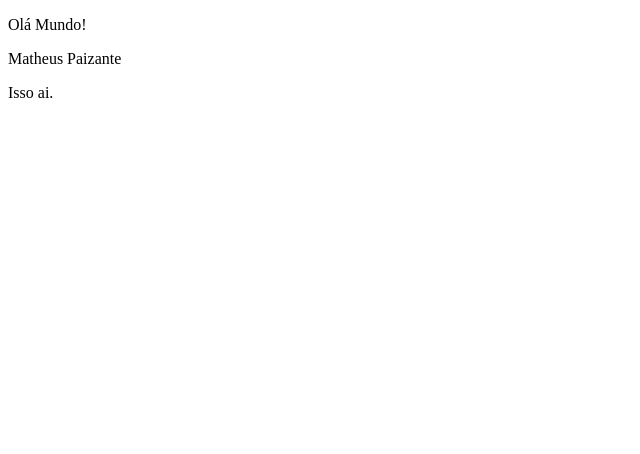
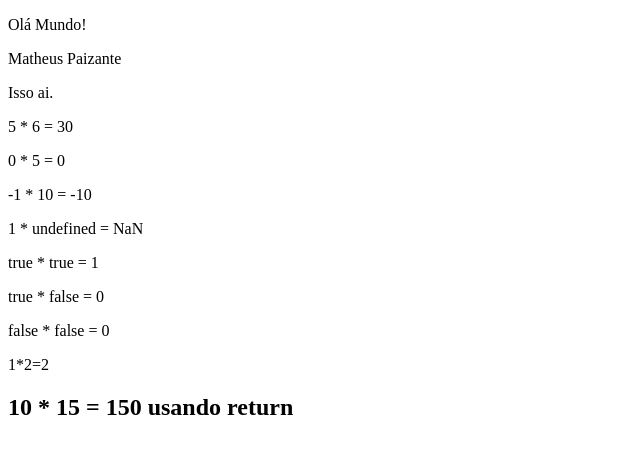
Before and after one commit to MPaizante/Facul.2023.1, a plain HTML site: page UFF-Construcao-Pagina-Web/Semana-08/Aula-01.html in a window 1280 px wide. Shown: the whole page, without its empty margins (0-640 px from the left). Drawn offline with Linux system fonts and the light colour scheme.

Commit message:
Update Aula-01.html

```diff
--- a/UFF-Construcao-Pagina-Web/Semana-08/Aula-01.html
+++ b/UFF-Construcao-Pagina-Web/Semana-08/Aula-01.html
@@ -15,6 +15,25 @@
       escrever('Olá Mundo!');
       escrever('Matheus Paizante');
       escrever('Isso ai.')
+
+      function multiplica(n1,n2){
+
+        document.write('<p>'+n1+' * '+n2+ ' = '+ (n1*n2)+ '</p>')
+
+      }
+      multiplica(5,6)
+      multiplica(0,5)
+      multiplica(-1, 10)
+      multiplica(1)
+      multiplica(true,true)
+      multiplica(true,false)
+      multiplica(false,false)
+      function ret(m1, m2){
+        return m1*m2;
+
+      }
+      document.write(1+'*'+2+'='+ret(1,2)+'</br>')
+      document.write('<h2>'+10+' * '+15+' = ' +ret(10,15)+' usando return</h2>')
     </script>
 </body>
 </html>
```
